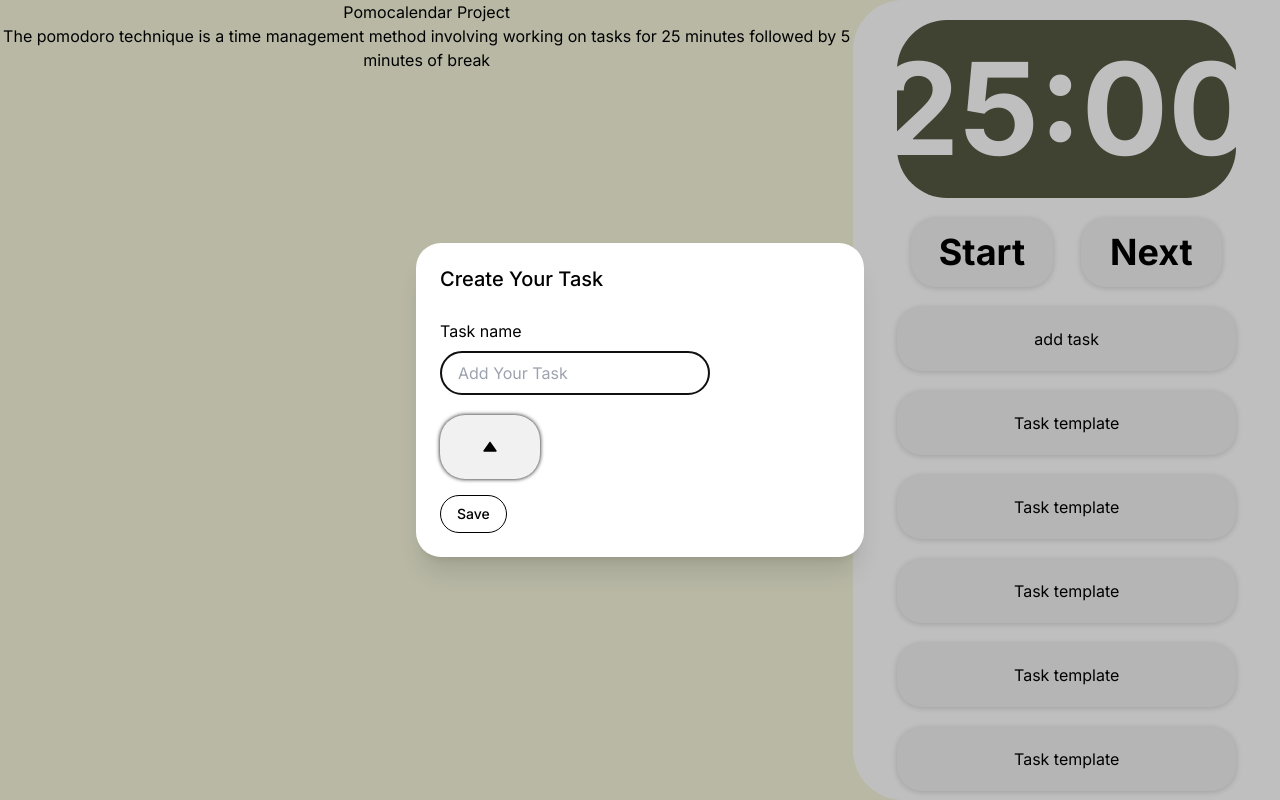
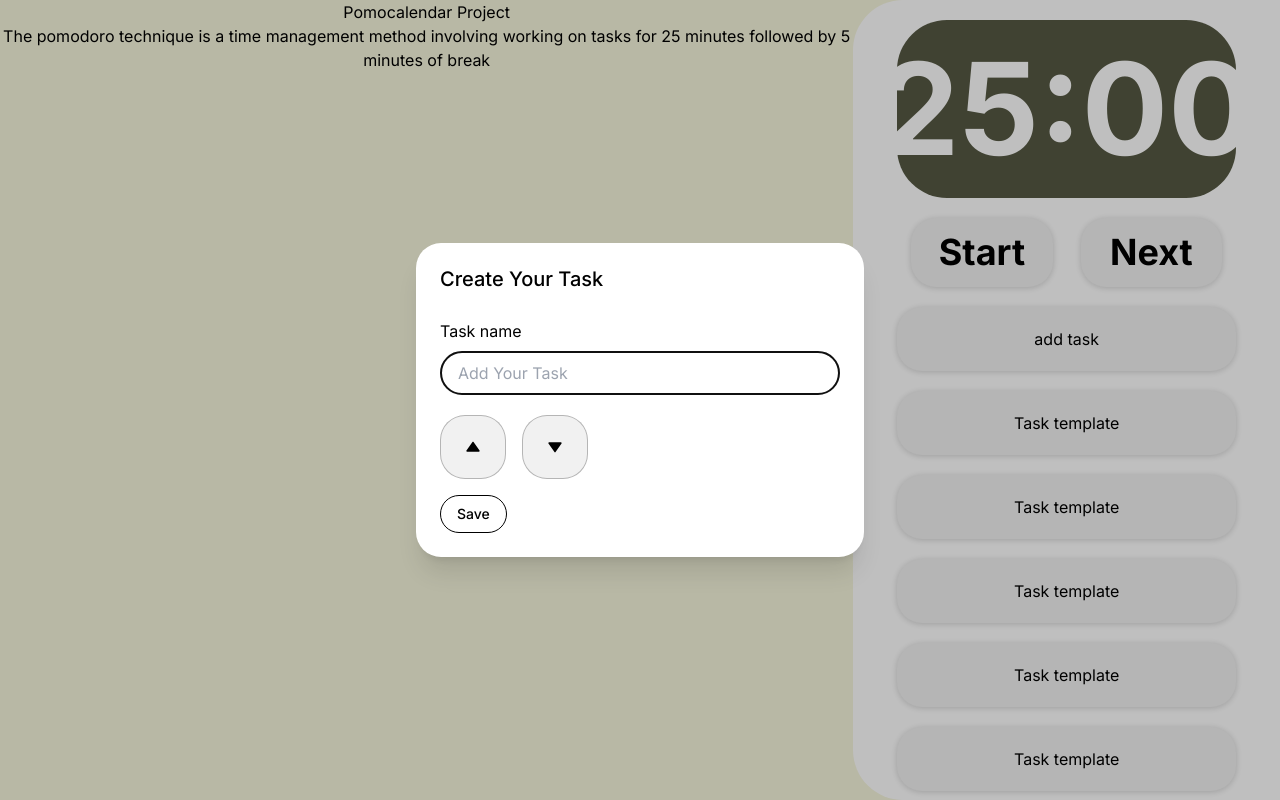
Before and after one commit to Oasis-NEU/f23-group21, a Next.js app in the folder pomocal/: page / in a window 1280 px wide. Both pictures are taken after a click on the button "add task". Shown: the top 800 px of the page. Built offline with nearby package versions, Linux system fonts and the light colour scheme; grey boxes are pictures that could not be loaded.

Commit message:
up and down buttons

```diff
--- a/pomocal/app/components/SessionButton.js
+++ b/pomocal/app/components/SessionButton.js
@@ -1,19 +1,21 @@
 import React from 'react';
 import { useState } from 'react';
 import { BiSolidUpArrow } from 'react-icons/bi'
+import { BiSolidDownArrow } from 'react-icons/bi'
 
 export const SessionButtonUp = () => {
     return (
         <div>
             <button
-            className="box-border h-[4rem] w-1/4
+            className="box-border h-[4rem] w-full
                   transition ease-in-out delay-50 bg-[#F1F1F1] hover:scale-105 hover:bg-darkgreen duration-100
-                  drop-shadow-[0_0px_2px_black]
+                  border
+                  border-black/25
                   text-center
                   rounded-tl-md rounded-bl-md rounded-tr-md rounded-br-md
                   text-black hover:text-white
                   resize">
-                    <div className="flex w-full justify-center">
+                    <div className="flex w-full justify-center px-6">
                         <BiSolidUpArrow />
                     </div>
             </button>
@@ -21,3 +23,25 @@ export const SessionButtonUp = () => {
 
     );
 };
+
+
+export const SessionButtonDown = () => {
+    return (
+        <div>
+            <button
+            className="box-border h-[4rem] w-full
+                  transition ease-in-out delay-50 bg-[#F1F1F1] hover:scale-105 hover:bg-darkgreen duration-100
+                  border
+                  border-black/25
+                  text-center
+                  rounded-tl-md rounded-bl-md rounded-tr-md rounded-br-md
+                  text-black hover:text-white
+                  resize">
+                    <div className="flex w-full justify-center px-6">
+                        <BiSolidDownArrow />
+                    </div>
+            </button>
+        </div>
+
+    );
+};
--- a/pomocal/app/components/taskmodal.js
+++ b/pomocal/app/components/taskmodal.js
@@ -1,6 +1,6 @@
 import { Dialog, Transition } from '@headlessui/react'
 import { Fragment, useState } from 'react'
-import { SessionButtonUp } from './SessionButton'
+import { SessionButtonUp, SessionButtonDown } from './SessionButton'
 
 export default function MyModal({ isOpen, closeModal }) {
   return (
@@ -41,11 +41,11 @@ export default function MyModal({ isOpen, closeModal }) {
                     <div className="pt-5">
                       <form>
                        <label className="pb-4" >Task name</label> <br />
-                       <input type="text" placeholder="Add Your Task" name="task name" className="mt-2 border-2 border-solid rounded-lg border-black/25 px-4 py-2" />
+                       <input type="text" placeholder="Add Your Task" name="task name" className="mt-2 border-2 border-solid rounded-lg border-black/25 px-4 py-2 w-full" />
                      </form>
                     </div>
-                      <div className="pt-5">
-                        <SessionButtonUp/>
+                      <div className="flex pt-5 w-full space-x-4">
+                        <SessionButtonUp/> <SessionButtonDown/>
                       </div>
                   </div>
 
```
